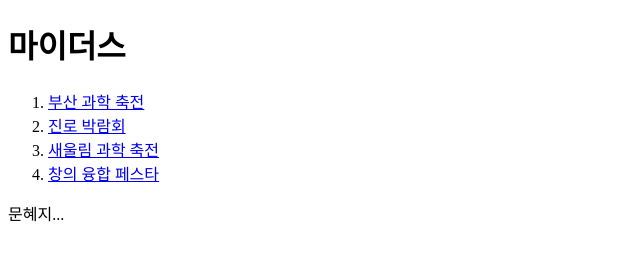
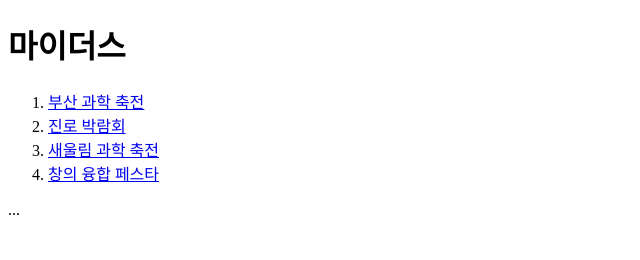
Before and after one commit to dotorikko/web1, a plain HTML site: page 3.html in a window 1280 px wide. Shown: the full height of the page, 0-640 px from the left. Drawn offline with Linux system fonts and the light colour scheme.

Commit message:
Update 3.html

```diff
--- a/3.html
+++ b/3.html
@@ -12,5 +12,5 @@
     <li><a href="3.html" >새울림 과학 축전</a></li>
     <li><a href="4.html">창의 융합 페스타</a></li>
   </ol>
-  <p>문혜지...</p>
+  <p>...</p>
 </html>
```
